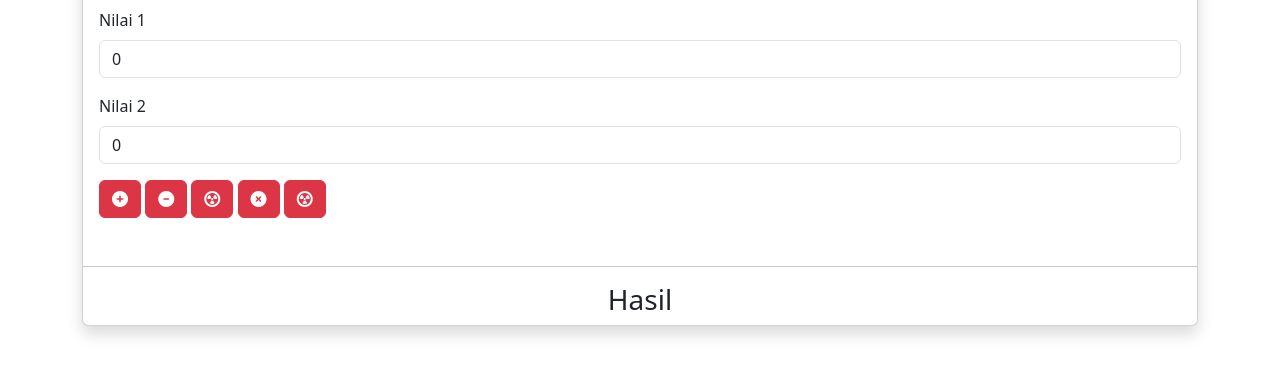
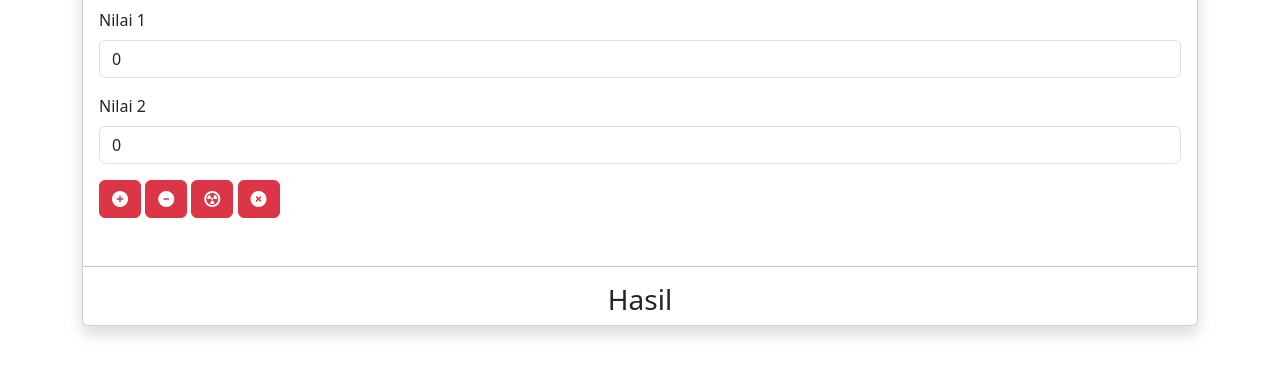
Before and after one commit to Fauzannur11/pgweb-acara3, a plain HTML site: page index.html in a window 1280 px wide. Shown: the part 90-466 px from the top of the page. Drawn offline with nearby package versions, Linux system fonts and the light colour scheme.

Commit message:
baru aja diganti nama

```diff
--- a/calculator.html
+++ b/index.html
@@ -28,7 +28,7 @@
                 <button type="button" class="btn btn-danger" onclick="pengurangan()"><i class="fa-solid fa-circle-minus"></i></button>
                 <button type="button" class="btn btn-danger" onclick="pembagian()" ><i class="fa-solid fa-circle-radiation"></i></i></button>
                 <button type="button" class="btn btn-danger" onclick="perkalian()"><i class="fa-solid fa-circle-xmark"></i></button>
-                <button type="button" class="btn btn-danger" onclick="bukaLink(https://github.com/Fauzannur11/pgweb-acara3)" ><i class="fa-solid fa-circle-radiation"></i></i></button></div>
+                </div>
             </div>
             <hr>
             <div class="text-center">
```
